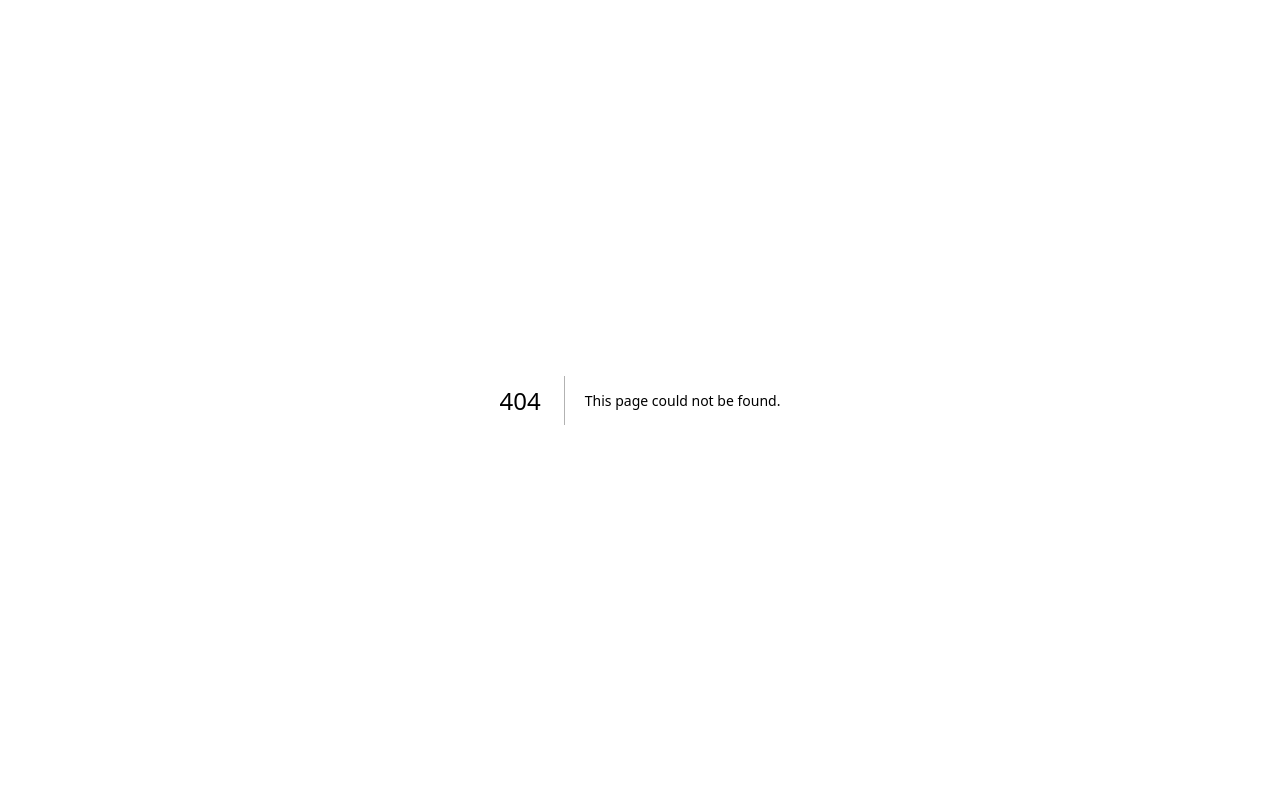
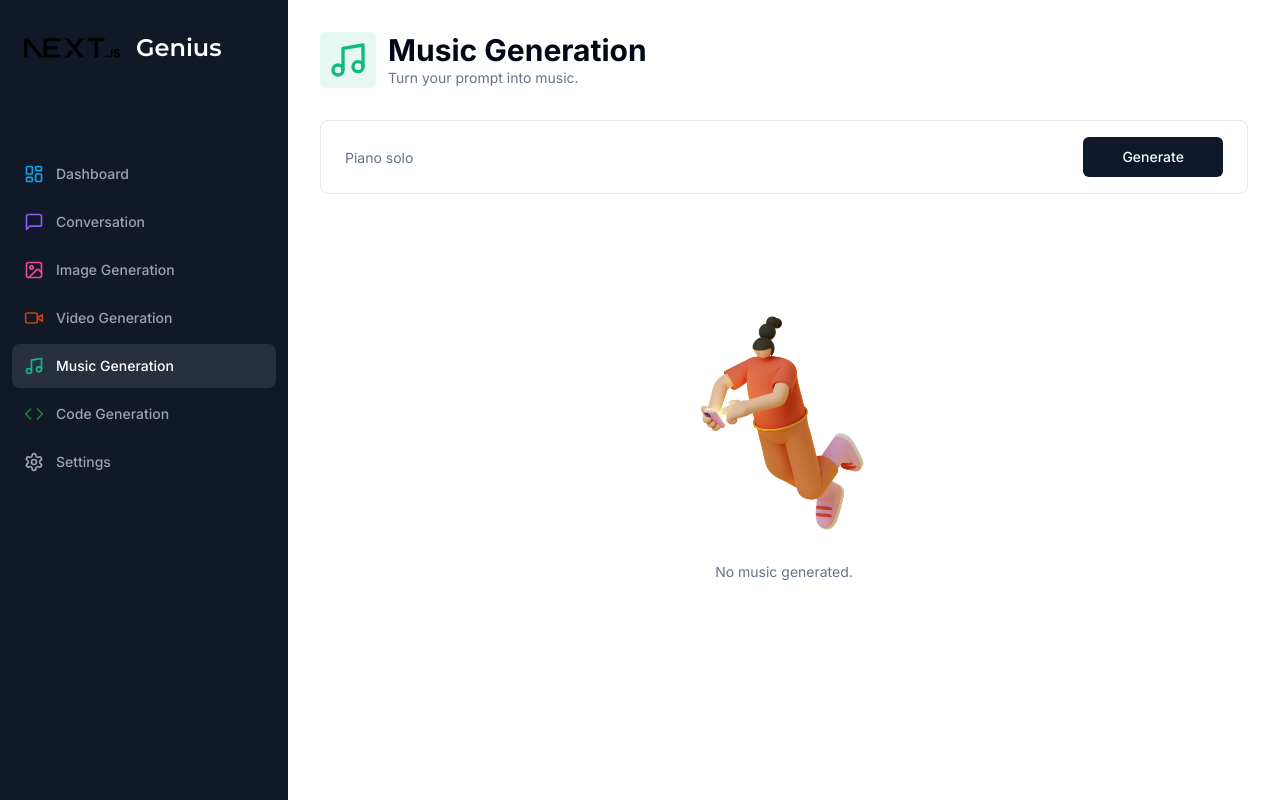
Before and after one commit to BouakkazLotfiG/genius, a Next.js app: page /music in a window 1280 px wide. Before the commit this address had no page. Built offline with nearby package versions, Linux system fonts and the light colour scheme.

Commit message:
music generation with replicate and an audio player

```diff
--- /dev/null
+++ b/app/(dashboard)/(routes)/music/constants.ts
@@ -0,0 +1,7 @@
+import * as z from 'zod';
+
+export const formSchema = z.object({
+  prompt: z.string().min(1, {
+    message: 'Music prompt is required',
+  }),
+});
--- /dev/null
+++ b/app/(dashboard)/(routes)/music/page.tsx
@@ -0,0 +1,124 @@
+'use client';
+
+import * as z from 'zod';
+import axios from 'axios';
+import { useState } from 'react';
+import { zodResolver } from '@hookform/resolvers/zod';
+import { useForm } from 'react-hook-form';
+// import { toast } from "react-hot-toast";
+import { useRouter } from 'next/navigation';
+import { Music, Send } from 'lucide-react';
+
+import { Heading } from '@/components/heading';
+import { Button } from '@/components/ui/button';
+import { Input } from '@/components/ui/input';
+import { Form, FormControl, FormField, FormItem } from '@/components/ui/form';
+
+// import { useProModal } from "@/hooks/use-pro-modal";
+
+import { formSchema } from './constants';
+import { Loader } from '@/components/Loader';
+import { Empty } from '@/components/Empty';
+
+const MusicPage = () => {
+  // const proModal = useProModal();
+  const router = useRouter();
+  const [music, setMusic] = useState<string>();
+
+  const form = useForm<z.infer<typeof formSchema>>({
+    resolver: zodResolver(formSchema),
+    defaultValues: {
+      prompt: '',
+    },
+  });
+
+  const isLoading = form.formState.isSubmitting;
+
+  const onSubmit = async (values: z.infer<typeof formSchema>) => {
+    try {
+      setMusic(undefined);
+
+      const response = await axios.post('/api/music', values);
+      console.log(response);
+
+      setMusic(response.data.audio);
+      form.reset();
+    } catch (error: any) {
+      if (error?.response?.status === 403) {
+        // proModal.onOpen();
+      } else {
+        // toast.error("Something went wrong.");
+      }
+    } finally {
+      router.refresh();
+    }
+  };
+
+  return (
+    <div>
+      <Heading
+        title='Music Generation'
+        description='Turn your prompt into music.'
+        icon={Music}
+        iconColor='text-emerald-500'
+        bgColor='bg-emerald-500/10'
+      />
+      <div className='px-4 lg:px-8'>
+        <Form {...form}>
+          <form
+            onSubmit={form.handleSubmit(onSubmit)}
+            className='
+              rounded-lg
+              border
+              w-full
+              p-4
+              px-3
+              md:px-6
+              focus-within:shadow-sm
+              grid
+              grid-cols-12
+              gap-2
+            '
+          >
+            <FormField
+              name='prompt'
+              render={({ field }) => (
+                <FormItem className='col-span-12 lg:col-span-10'>
+                  <FormControl className='m-0 p-0'>
+                    <Input
+                      className='border-0 outline-none focus-visible:ring-0 focus-visible:ring-transparent'
+                      disabled={isLoading}
+                      placeholder='Piano solo'
+                      {...field}
+                    />
+                  </FormControl>
+                </FormItem>
+              )}
+            />
+            <Button
+              className='col-span-12 lg:col-span-2 w-full'
+              type='submit'
+              disabled={isLoading}
+              size='icon'
+            >
+              Generate
+            </Button>
+          </form>
+        </Form>
+        {isLoading && (
+          <div className='p-20'>
+            <Loader />
+          </div>
+        )}
+        {!music && !isLoading && <Empty label='No music generated.' />}
+        {music && (
+          <audio controls className='w-full mt-8 rounded-lg'>
+            <source src={music} />
+          </audio>
+        )}
+      </div>
+    </div>
+  );
+};
+
+export default MusicPage;
--- /dev/null
+++ b/app/api/music/route.ts
@@ -0,0 +1,51 @@
+import Replicate from 'replicate';
+import { auth } from '@clerk/nextjs';
+import { NextResponse } from 'next/server';
+
+// import { incrementApiLimit, checkApiLimit } from '@/lib/api-limit';
+// import { checkSubscription } from '@/lib/subscription';
+
+const replicate = new Replicate({
+  auth: process.env.REPLICATE_API_TOKEN!,
+});
+
+export async function POST(req: Request) {
+  try {
+    const { userId } = auth();
+    const body = await req.json();
+    const { prompt } = body;
+
+    if (!userId) {
+      return new NextResponse('Unauthorized', { status: 401 });
+    }
+
+    if (!prompt) {
+      return new NextResponse('Prompt is required', { status: 400 });
+    }
+
+    // const freeTrial = await checkApiLimit();
+    // const isPro = await checkSubscription();
+
+    // if (!freeTrial && !isPro) {
+    //   return new NextResponse("Free trial has expired. Please upgrade to pro.", { status: 403 });
+    // }
+
+    const response = await replicate.run(
+      'riffusion/riffusion:8cf61ea6c56afd61d8f5b9ffd14d7c216c0a93844ce2d82ac1c9ecc9c7f24e05',
+      {
+        input: {
+          prompt_a: prompt,
+        },
+      }
+    );
+
+    // if (!isPro) {
+    //   await incrementApiLimit();
+    // }
+
+    return NextResponse.json(response);
+  } catch (error) {
+    console.log('[MUSIC_ERROR]', error);
+    return new NextResponse('Internal Error', { status: 500 });
+  }
+}
--- a/package.json
+++ b/package.json
@@ -33,6 +33,7 @@
     "react-dom": "18.2.0",
     "react-hook-form": "^7.45.2",
     "react-markdown": "^8.0.7",
+    "replicate": "^0.14.1",
     "tailwind-merge": "^1.14.0",
     "tailwindcss": "3.3.3",
     "tailwindcss-animate": "^1.0.6",
```
Also changed, not shown: 2 other files (tests, documents, lock files or other folders).
